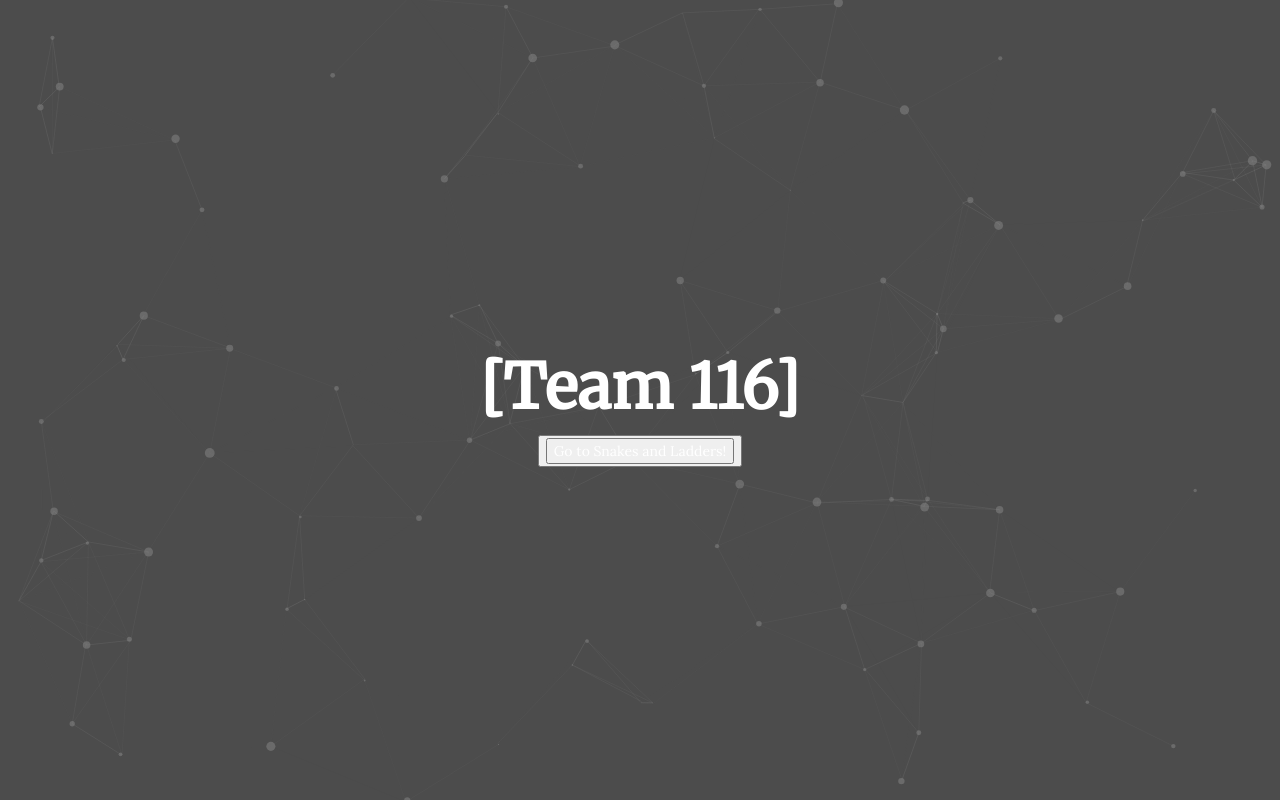
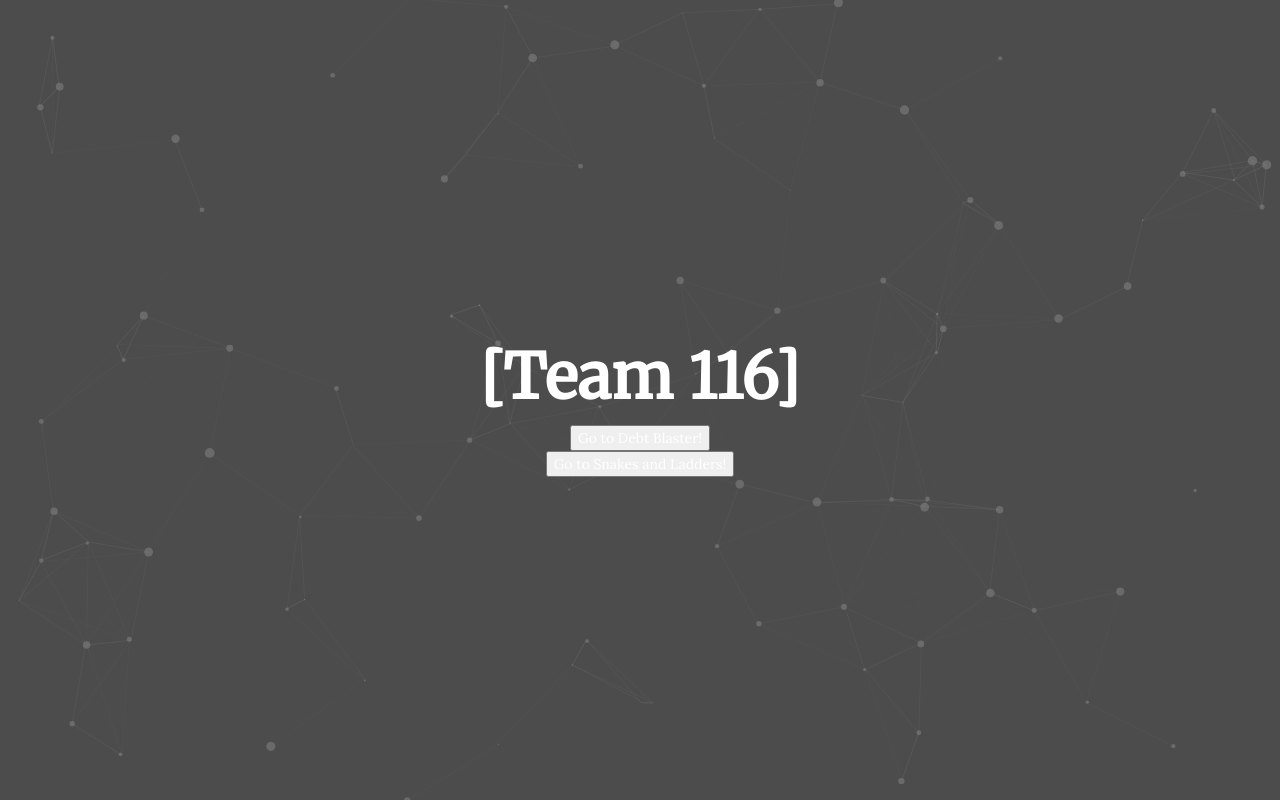
Before and after one commit to coastscout/myworldrules.github.io, a plain HTML site: page hackTJ/index.html in a window 1280 px wide. Shown: the top 801 px of the page. Drawn offline with Linux system fonts and the light colour scheme; animation ran at ten frames a second.

Commit message:
Update index.html

```diff
--- a/hackTJ/index.html
+++ b/hackTJ/index.html
@@ -45,7 +45,7 @@
                                         <form action="https://myworldrules.github.io/hackTJ/DebtBlaster.html">
                                             <!-- <input type="submit" value="Go to DebtBlaster!" /> -->
                                              <!-- <input type="submit"; font-size: larger; color: white; background-color: #000000; value="Go to DebtBlaster!"> -->
-                                             <button type="button"; font-size: larger; value="Go to Debt Blaster!">
+                                             <button class="myButton">Go to Debt Blaster!</button>
                                         </form>
 
                                         <form action="https://myworldrules.github.io/hackTJ/snakesAndLadders.html">
```
